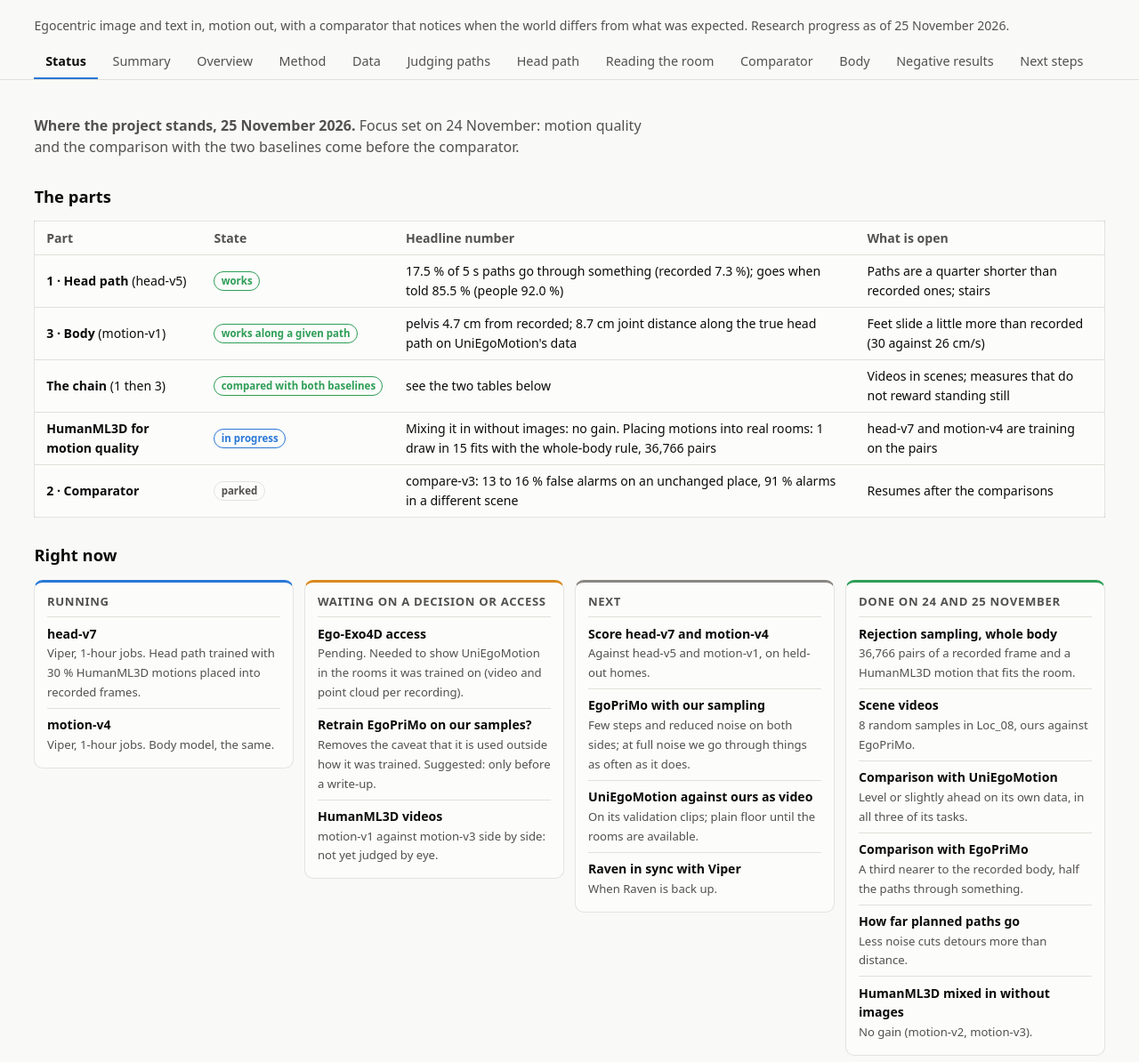
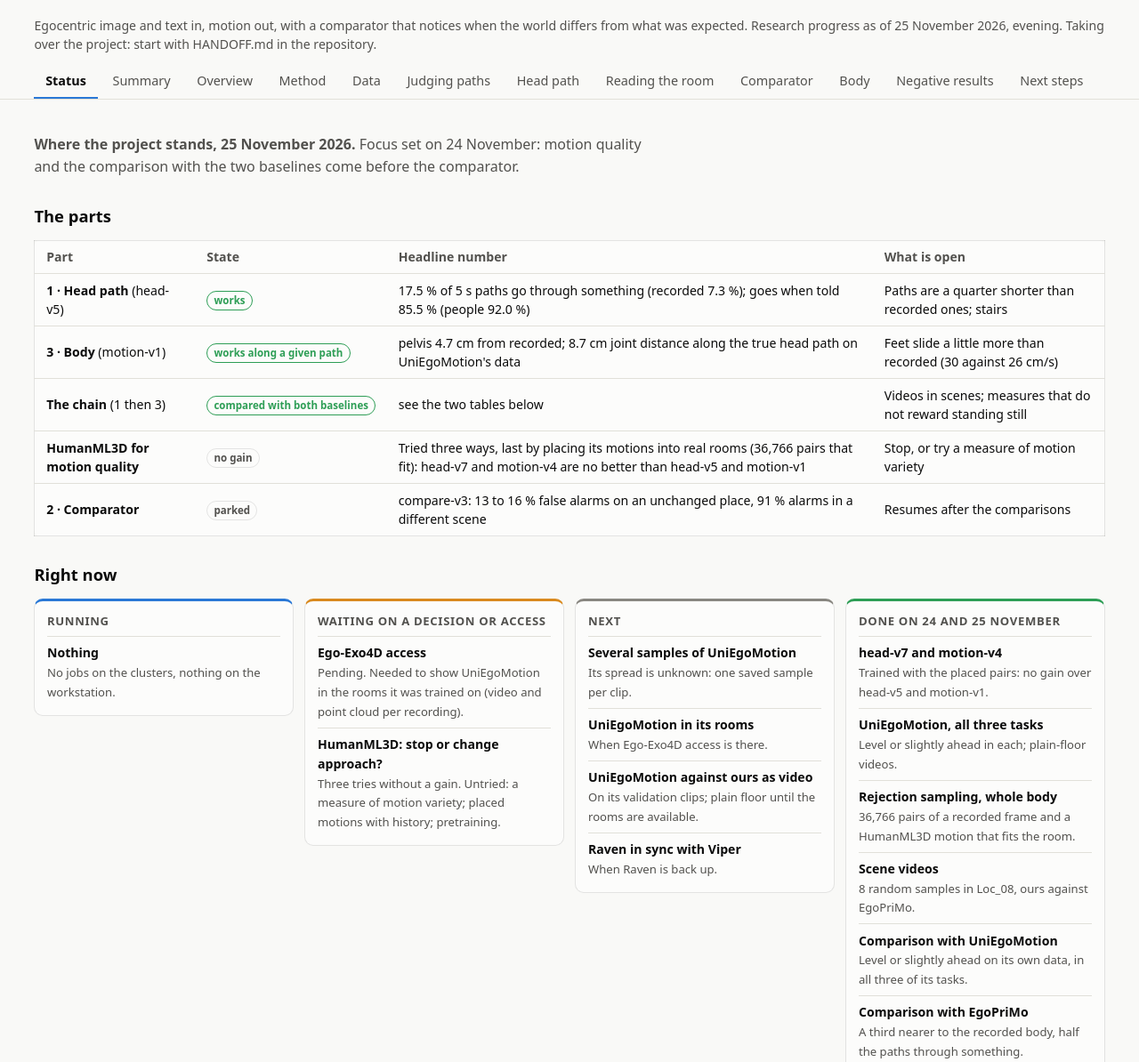
Before and after one commit to ernaz100/gray, a plain HTML site: page docs/index.html in a window 1280 px wide. Shown: the top 1194 px of the page at 89% size. Drawn offline with Linux system fonts and the light colour scheme.

Commit message:
Status page: head-v7 and motion-v4 results, nothing running, next steps; stale 'in flight' tables
Co-Authored-By: Claude Opus 5.5 <noreply@anthropic.com>
Claude-Session: https://claude.ai/code/session_016T4Uy3oCS89j416TzU3mLb

```diff
--- a/docs/index.html
+++ b/docs/index.html
@@ -178,7 +178,7 @@ td.best { font-weight: 600; }
 <body>
 
 <header>
-  <div class="sub" style="margin-top:.2rem">Egocentric image and text in, motion out, with a comparator that notices when the world differs from what was expected. Research progress as of 25 November 2026.</div>
+  <div class="sub" style="margin-top:.2rem">Egocentric image and text in, motion out, with a comparator that notices when the world differs from what was expected. Research progress as of 25 November 2026, evening. Taking over the project: start with HANDOFF.md in the repository.</div>
   <nav id="tabs"></nav>
 </header>
 <main id="panels">
@@ -192,28 +192,28 @@ td.best { font-weight: 600; }
     <tr><td><b>1 · Head path</b> (head-v5)</td><td><span class="state ok">works</span></td><td>17.5 % of 5 s paths go through something (recorded 7.3 %); goes when told 85.5 % (people 92.0 %)</td><td>Paths are a quarter shorter than recorded ones; stairs</td></tr>
     <tr><td><b>3 · Body</b> (motion-v1)</td><td><span class="state ok">works along a given path</span></td><td>pelvis 4.7 cm from recorded; 8.7 cm joint distance along the true head path on UniEgoMotion's data</td><td>Feet slide a little more than recorded (30 against 26 cm/s)</td></tr>
     <tr><td><b>The chain</b> (1 then 3)</td><td><span class="state ok">compared with both baselines</span></td><td>see the two tables below</td><td>Videos in scenes; measures that do not reward standing still</td></tr>
-    <tr><td><b>HumanML3D for motion quality</b></td><td><span class="state go">in progress</span></td><td>Mixing it in without images: no gain. Placing motions into real rooms: 1 draw in 15 fits with the whole-body rule, 36,766 pairs</td><td>head-v7 and motion-v4 are training on the pairs</td></tr>
+    <tr><td><b>HumanML3D for motion quality</b></td><td><span class="state">no gain</span></td><td>Tried three ways, last by placing its motions into real rooms (36,766 pairs that fit): head-v7 and motion-v4 are no better than head-v5 and motion-v1</td><td>Stop, or try a measure of motion variety</td></tr>
     <tr><td><b>2 · Comparator</b></td><td><span class="state">parked</span></td><td>compare-v3: 13 to 16 % false alarms on an unchanged place, 91 % alarms in a different scene</td><td>Resumes after the comparisons</td></tr>
   </table>
 
   <h2>Right now</h2>
   <div class="board">
     <div class="col run"><h4>Running</h4>
-      <div class="it"><b>head-v7</b><span>Viper, 1-hour jobs. Head path trained with 30 % HumanML3D motions placed into recorded frames.</span></div>
-      <div class="it"><b>motion-v4</b><span>Viper, 1-hour jobs. Body model, the same.</span></div>
+      <div class="it"><b>Nothing</b><span>No jobs on the clusters, nothing on the workstation.</span></div>
     </div>
     <div class="col you"><h4>Waiting on a decision or access</h4>
       <div class="it"><b>Ego-Exo4D access</b><span>Pending. Needed to show UniEgoMotion in the rooms it was trained on (video and point cloud per recording).</span></div>
-      <div class="it"><b>Retrain EgoPriMo on our samples?</b><span>Removes the caveat that it is used outside how it was trained. Suggested: only before a write-up.</span></div>
-      <div class="it"><b>HumanML3D videos</b><span>motion-v1 against motion-v3 side by side: not yet judged by eye.</span></div>
+      <div class="it"><b>HumanML3D: stop or change approach?</b><span>Three tries without a gain. Untried: a measure of motion variety; placed motions with history; pretraining.</span></div>
     </div>
     <div class="col"><h4>Next</h4>
-      <div class="it"><b>Score head-v7 and motion-v4</b><span>Against head-v5 and motion-v1, on held-out homes.</span></div>
-      <div class="it"><b>EgoPriMo with our sampling</b><span>Few steps and reduced noise on both sides; at full noise we go through things as often as it does.</span></div>
+      <div class="it"><b>Several samples of UniEgoMotion</b><span>Its spread is unknown: one saved sample per clip.</span></div>
+      <div class="it"><b>UniEgoMotion in its rooms</b><span>When Ego-Exo4D access is there.</span></div>
       <div class="it"><b>UniEgoMotion against ours as video</b><span>On its validation clips; plain floor until the rooms are available.</span></div>
       <div class="it"><b>Raven in sync with Viper</b><span>When Raven is back up.</span></div>
     </div>
     <div class="col done"><h4>Done on 24 and 25 November</h4>
+      <div class="it"><b>head-v7 and motion-v4</b><span>Trained with the placed pairs: no gain over head-v5 and motion-v1.</span></div>
+      <div class="it"><b>UniEgoMotion, all three tasks</b><span>Level or slightly ahead in each; plain-floor videos.</span></div>
       <div class="it"><b>Rejection sampling, whole body</b><span>36,766 pairs of a recorded frame and a HumanML3D motion that fits the room.</span></div>
       <div class="it"><b>Scene videos</b><span>8 random samples in Loc_08, ours against EgoPriMo.</span></div>
       <div class="it"><b>Comparison with UniEgoMotion</b><span>Level or slightly ahead on its own data, in all three of its tasks.</span></div>
@@ -637,10 +637,10 @@ td.best { font-weight: 600; }
       <li><b>They belong to the first second,</b> where the model is most sure and two views of an unchanged place differ by more than it allows for: hands, people, objects being handled. Two seconds ahead the rate is 9 %, four seconds ahead 6 %.</li>
     </ul></div>
 
-  <h2>In flight</h2>
+  <h2>Parked (since 24 November)</h2>
   <table>
     <tr><th>What</th><th>What it answers</th></tr>
-    <tr><td><b>compare-v4</b>: half of the target frames replaced by a revisit of the same place</td><td>Does the model's own uncertainty learn how much an unchanged place varies, and bring the false alarms down?</td></tr>
+    <tr><td><b>compare-v4</b>: half of the target frames replaced by a revisit of the same place; stopped at 2,500 of 20,000 steps, resumes from its state</td><td>Does the model's own uncertainty learn how much an unchanged place varies, and bring the false alarms down?</td></tr>
     <tr><td><b>Moved-furniture test</b> in one home where it is known which furniture stood where in each recording</td><td>Does it notice a relevant change, not only a different scene?</td></tr>
   </table>
 </section>
@@ -732,22 +732,22 @@ td.best { font-weight: 600; }
 </section>
 
 <section data-tab="Next steps" id="next" hidden>
-  <p class="lead">Open work and open questions.</p>
+  <p class="lead">Open work and open questions. The current list is <code>BACKLOG.md</code>; how to take over is <code>HANDOFF.md</code>.</p>
 
-  <h2>In flight</h2>
+  <h2>Next, in order</h2>
   <table>
     <tr><th>What</th><th>What it answers</th></tr>
-    <tr><td><b>Rejection sampling</b>: HumanML3D motions placed into recorded frames of real homes</td><td>Does HumanML3D help once its motions come with a real room image?</td></tr>
-    <tr><td><b>Scene videos</b> of ours against the baselines</td><td>How the motions compare by eye</td></tr>
+    <tr><td><b>HumanML3D: stop, or measure motion variety</b></td><td>Three tries brought no gain on our measures; none of them looks at the variety HumanML3D should add</td></tr>
+    <tr><td><b>Several samples of UniEgoMotion</b>, and measures that do not reward standing still</td><td>Whether being level with it holds beyond one sample</td></tr>
+    <tr><td><b>UniEgoMotion in its rooms</b> (needs Ego-Exo4D access, pending)</td><td>How both models look in the real scene</td></tr>
   </table>
 
-  <h2>Build queue</h2>
+  <h2>After the comparisons</h2>
   <table>
     <tr><th>What</th><th>What it answers</th></tr>
     <tr><td><b>compare-v4</b>: comparator trained with revisits as targets (parked at 2,500 of 20,000 steps)</td><td>Do the false alarms on an unchanged place come down?</td></tr>
     <tr><td><b>Moved-furniture test</b> in Loc_08</td><td>Whether the comparator notices a relevant change</td></tr>
     <tr><td><b>The loop on recordings</b>: plan, step, compare, replan</td><td>How often the system would stop, and how plans evolve</td></tr>
-    <tr><td><b>A figure to look at</b>: the generated body as a moving skeleton</td><td>Whether the motion looks right, which numbers do not show</td></tr>
     <tr><td><b>A scene that can change</b>: a renderer for one home, or a robot</td><td>The comparator's real purpose; rendered image features differ strongly from real ones, which is unsolved</td></tr>
   </table>
 
```
